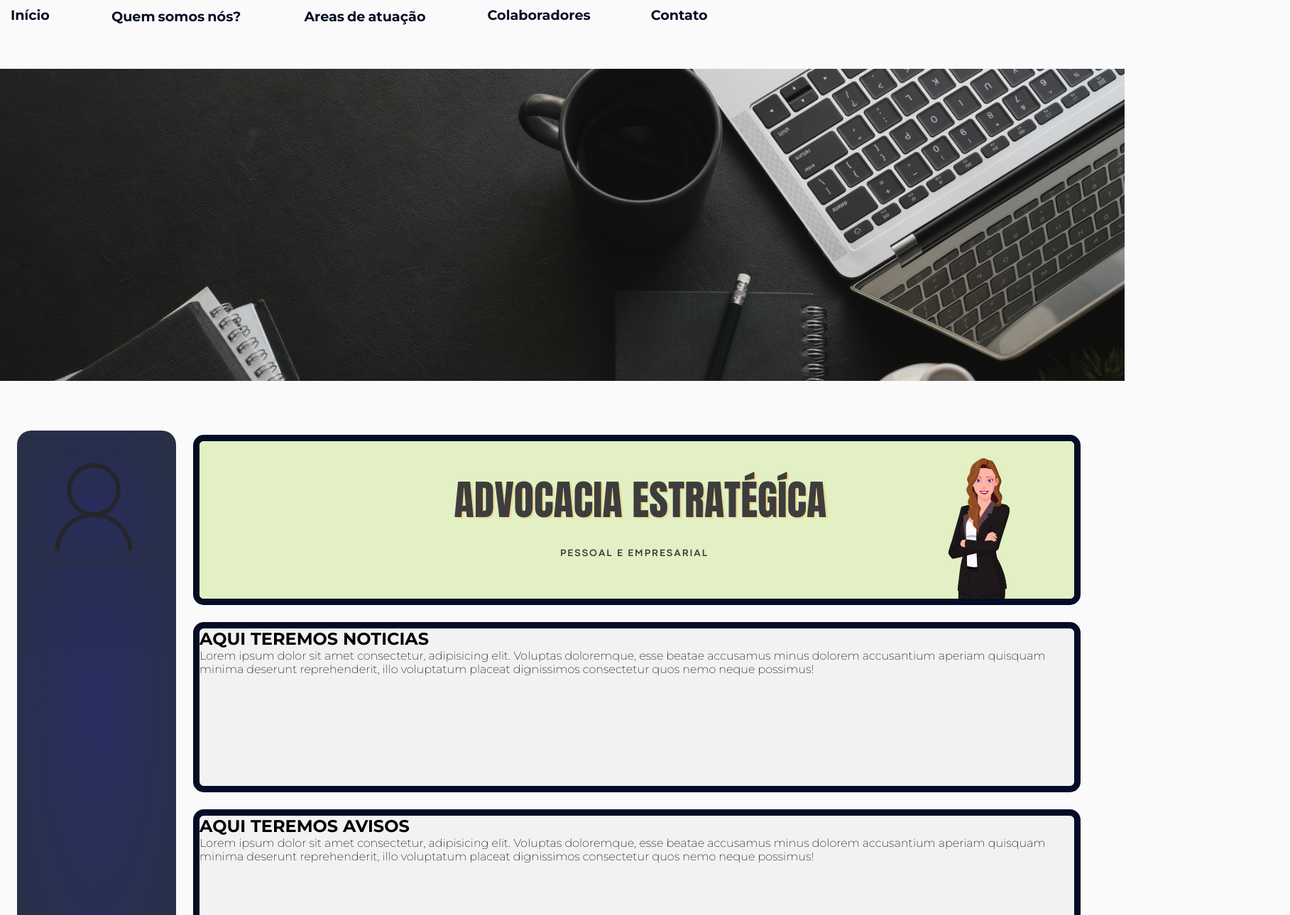
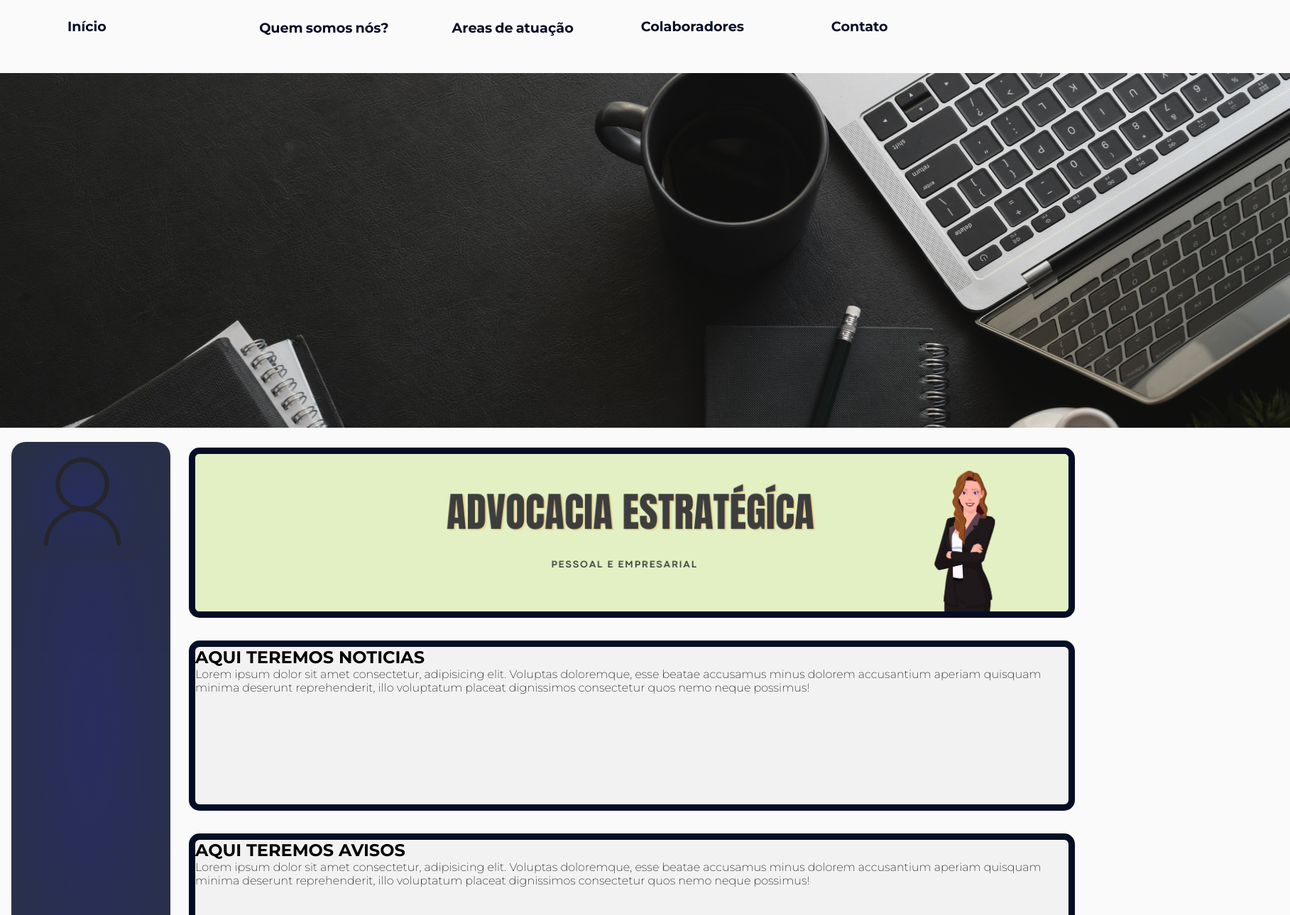
Before and after one commit to luysahellena/Luysa_Guimaraes_Site, a plain HTML site: page index.html in a window 1280 px wide. Shown: the part 101-1391 px from the top of the page at 71% size, 1817 px wide, since content can reach past the window. Drawn offline with nearby package versions, Linux system fonts and the light colour scheme.

Commit message:
Apliquei GRID ao projeto (apenas no index)

```diff
--- a/index.html
+++ b/index.html
@@ -31,7 +31,7 @@
   </head>
   <body>
     <!--HEADER IGUAL PARA TODAS AS PAGES-->
-
+    <div class="div__grid">
       <header class="header">
         <div class="header__div1">
           <img src="./img/LUYSA GUIMARÃES.png" alt="" srcset="" />
@@ -49,8 +49,9 @@
               href="index.html"
               class="navbar navbar__ul navbar__ul--link"
               target="_self"
-            >Início</a
             >
+              Início
+            </a>
           </li>
           <li>
             <a
@@ -70,13 +71,17 @@
             >
             <div class="submenu">
               <ul class="item__submenu">
-              <li><a href="Areas/Civel/civel.html" target="_self">Cível</a></li>
+                <li>
+                  <a href="Areas/Civel/civel.html" target="_self">Cível</a>
+                </li>
                 <li>
                   <a href="Areas/Administrativo/index.html" target="_self"
                     >Administrativo</a
                   >
                 </li>
-              <li><a href="Areas/Penal/index.html" target="_self">Penal</a></li>
+                <li>
+                  <a href="Areas/Penal/index.html" target="_self">Penal</a>
+                </li>
                 <li>
                   <a href="Areas/Tributario/index.html" target="_self"
                     >Tributário</a
@@ -109,10 +114,9 @@
           </li>
         </ul>
       </nav>
-    <div class="conteudo__geral">
-      <div class="conteudo__aside">
+
       <aside class="aside">
-          <section class="section">
+        <section class="section__aside">
           <div class="aside__img">
             <div>
               <img
@@ -161,19 +165,14 @@
         </div> -->
         </section>
       </aside>
-      </div>
-      <div class="conteudo__main--principal">
-        <div class="conteudo__main2">
-          <main class="main2">
+
+      <section class="section">
         <div>
           <img src="./img/img-nav.png" alt="" />
         </div>
-          </main>
-        </div>
+      </section>
 
-        <div class="conteudo__main">
       <main class="main">
-            <div class="main__flex main__div1">
         <div class="slide1">
           <img src="./img/juridico-canva.png" alt="Imagem 1" />
         </div>
@@ -186,40 +185,38 @@
         <div class="slide4">
           <img src="./img/juridico-canva.png" alt="Imagem 1" />
         </div>
-            </div>
-            <div class="main__flex main__div2">
-              <div class="div__noticias">
+      </main>
+
+      <section class="div__noticias">
+        <div>
           <h2>AQUI TEREMOS NOTICIAS</h2>
           <p>
-                  Lorem ipsum dolor sit amet consectetur, adipisicing elit.
-                  Voluptas doloremque, esse beatae accusamus minus dolorem
-                  accusantium aperiam quisquam minima deserunt reprehenderit,
-                  illo voluptatum placeat dignissimos consectetur quos nemo
-                  neque possimus!
+            Lorem ipsum dolor sit amet consectetur, adipisicing elit. Voluptas
+            doloremque, esse beatae accusamus minus dolorem accusantium aperiam
+            quisquam minima deserunt reprehenderit, illo voluptatum placeat
+            dignissimos consectetur quos nemo neque possimus!
           </p>
         </div>
-            </div>
-            <div class="main__flex main__div3">
-              <div class="div__avisos">
+      </section>
+
+      <section class="div__avisos">
+        <div>
           <h2>AQUI TEREMOS AVISOS</h2>
           <p>
-                  Lorem ipsum dolor sit amet consectetur, adipisicing elit.
-                  Voluptas doloremque, esse beatae accusamus minus dolorem
-                  accusantium aperiam quisquam minima deserunt reprehenderit,
-                  illo voluptatum placeat dignissimos consectetur quos nemo
-                  neque possimus!
+            Lorem ipsum dolor sit amet consectetur, adipisicing elit. Voluptas
+            doloremque, esse beatae accusamus minus dolorem accusantium aperiam
+            quisquam minima deserunt reprehenderit, illo voluptatum placeat
+            dignissimos consectetur quos nemo neque possimus!
           </p>
         </div>
-            </div>
-          </main>
-        </div>
-      </div>
-    </div>
+      </section>
+
       <br /><br /><br />
       <footer>
         <div class="container">
           <p>&copy; 2024 Luysa Guimarães - OAB/UF</p>
         </div>
       </footer>
+    </div>
   </body>
 </html>
--- a/styles.css
+++ b/styles.css
@@ -36,7 +36,7 @@
 
 /* MEDIA QUERY */
 
-@media only screen and (max-width: 950px) {
+/* @media only screen and (max-width: 950px) {
   .header {
     padding: 10px;
     width: 700px;
@@ -44,7 +44,7 @@
     display: flex;
     flex-direction: row;
     /* justify-content: start;
-    align-items: start; */
+    align-items: start;
   }
 
   .header__h1 {
@@ -55,8 +55,8 @@
   }
 
   .navbar {
-    display: block; /* Altera a exibição do menu para empilhado */
-    margin: 10px 0; /* Adiciona espaçamento entre os itens do menu */
+    display: block;
+    margin: 10px 0;
   }
 
   .aside {
@@ -82,7 +82,7 @@
   .main__div3 {
     width: 80%;
   }
-}
+} */
 
 /* FIM MEDIA QUERY */
 
@@ -95,17 +95,37 @@ body {
   font-style: normal;
 }
 
+.div__grid {
+  display: grid;
+  width: 100vh;
+  height: 100vh;
+  grid-template-areas:
+    "header header header header header"
+    "nav nav nav nav nav"
+    "img img img img img"
+    "aside carousel carousel carousel carousel"
+    "aside noticias noticias noticias noticias"
+    "aside avisos avisos avisos avisos"
+    "footer footer footer footer footer";
+  grid-template-columns: 250px 400px 400px 200px 200px;
+  /* grid-template-rows: max-content; */
+  gap: 1rem;
+  justify-content: flex-start;
+  align-items: center;
+}
+
 .header {
   /* background-image: url("./img/header.png"); */
   background-color: #f2f2f2;
-  position: fixed;
-  width: 1600px;
+  /*position: fixed; */
+  /* width: 1600px; */
   height: 100px;
-  z-index: 999;
-  /* justify-content: space-evenly; */
+  /*z-index: 999;
+  justify-content: space-evenly;
   align-items: center;
   display: flex;
-  overflow: hidden;
+  overflow: hidden; */
+  grid-area: header;
 }
 
 .header__div1 {
@@ -114,14 +134,15 @@ body {
 }
 
 .header__div2 {
-  width: 55%;
+  /* width: 55%; */
   font-size: 15px;
   animation: header 5s infinite -0.5s;
-  margin-left: 6rem;
+  /* margin-left: 6rem; */
   text-align: center;
   justify-content: center;
   align-items: center;
   color: #040d26;
+  margin-top: -5rem;
 }
 
 /* .header__h1 {
@@ -134,12 +155,8 @@ body {
   justify-content: center;
   align-items: center;
   color: #073332;
-  padding: 1rem; }*/
-
-.heade__div1 img {
-  width: 200px;
-  height: 100px;
-}
+  padding: 1rem;
+} */
 
 .nav__span {
   padding: 2px;
@@ -161,7 +178,8 @@ a {
   font-weight: bold;
   cursor: pointer;
   margin: 0 0 0 5px;
-  padding: 50px 0 0 0;
+  /* padding: 50px 0 0 0; */
+  grid-area: nav;
 }
 
 .navbar__ul {
@@ -238,30 +256,19 @@ a {
 
 /* FIM DO HEADER E SUBMENU - IGUAL PARA TODAS AS PAGES */
 
-.conteudo__geral {
-  display: flex;
-  flex-direction: row;
-  width: auto;
-  height: auto;
-}
-
-.conteudo__aside {
-  align-self: center;
-  justify-self: center;
-  margin: 32rem 0 0 0;
-}
-
 .aside {
   /* background-color: #398988; */
   /* background-color: #040d26; */
   background: radial-gradient(#040945, #040d26);
   width: 14rem;
-  height: 48.5rem;
+  height: 50rem;
   /* position: relative; */
-  margin: 1.5rem;
-  overflow: hidden;
+  /* margin: 1.5rem; */
+  /* overflow: hidden; */
   border-radius: 20px;
   opacity: 85%;
+  margin-left: 1rem;
+  grid-area: aside;
 }
 
 .aside__img {
@@ -283,37 +290,44 @@ a {
   flex-direction: column;
 }
 
-.conteudo__main--principal {
+/* .conteudo__main--principal {
   height: auto;
   order: 2;
   display: flex;
   flex-direction: column;
   gap: 1rem;
   /* align-items: end; */
-  justify-content: center;
+/* justify-content: center;
   flex-wrap: nowrap;
+} */
+
+.section {
+  grid-area: img;
 }
 
-.main__flex {
+.section img {
+  width: 120%;
+  height: 500px;
+}
+
+.main:hover {
+  opacity: 85%;
+}
+
+.main {
+  /* border: 9px solid #073332; */
+  border: 9px solid #040d26;
+  border-radius: 15px;
+  /* width: 1250px;
+  height: 15em;*/
+  height: 15em;
+  display: block;
+  /* margin: 1.5rem 1.5rem 0 0; */
+  grid-area: carousel;
   overflow: hidden;
 }
 
-.main__flex:hover {
-  opacity: 85%;
-}
-
-.main__div1 {
-  /* border: 9px solid #073332; */
-  border: 9px solid #040d26;
-  border-radius: 15px;
-  width: 1250px;
-  height: 15em;
-  height: 15em;
-  display: block;
-  margin: 1.5rem 1.5rem 0 0;
-}
-
-.slide img {
+.main img {
   width: 100%;
   height: auto;
 }
@@ -462,40 +476,43 @@ a {
   } /* Slide volta para o início */
 }
 
-.main__div2 {
+.div__noticias {
   /* border: 9px solid #073332; */
   border: 9px solid #040d26;
   border-radius: 15px;
-  display: block;
-  width: 1250px;
+  /* display: block;
+  width: 1250px;*/
   height: 15em;
   /* background-color: #b8afa6; */
   background-color: #f2f2f2;
-  margin: 1.5rem 1.5rem 0 0;
+  /* margin: 1.5rem 1.5rem 0 0; */
+  grid-area: noticias;
 }
 
-.main__div3 {
+.div__avisos {
   /* border: 9px solid #073332; */
   border: 9px solid #040d26;
   border-radius: 15px;
-  display: block;
-  width: 1250px;
+  /* display: block;
+  width: 1250px; */
   height: 15em;
-  margin: 1.5rem 1.5rem 0 0;
+  /*margin: 1.5rem 1.5rem 0 0; */
   /* background-color: #b8afa6; */
   background-color: #f2f2f2;
+  grid-area: avisos;
 }
 
-.conteudo__main2 {
-  width: 113%;
+/* .conteudo__main2 {
+  /* width: 113%;
   margin: 0 0 2rem -17rem;
-}
+  grid-area: img;
+} */
 
-.main2 img {
+/* .main2 img {
   width: 110%;
 
-  /* height: 400px; */
-}
+  /* height: 400px;
+} */
 
 .main2:hover {
   opacity: 85%;
@@ -548,10 +565,13 @@ footer {
   color: #fff;
   padding: 20px 0;
   text-align: center;
+  grid-area: footer;
+  justify-self: stretch;
+  align-self: stretch;
 }
 
 .container {
-  width: 80%;
+  /* width: 80%; */
   margin: 0 auto;
   display: flex;
   justify-content: center;
```
Also changed, not shown: Colaboradores/colaboradores.html (+8 -4 lines), Colaboradores/img/luysa.jpg (added). Lines whose indentation alone changed are shown as unchanged.
